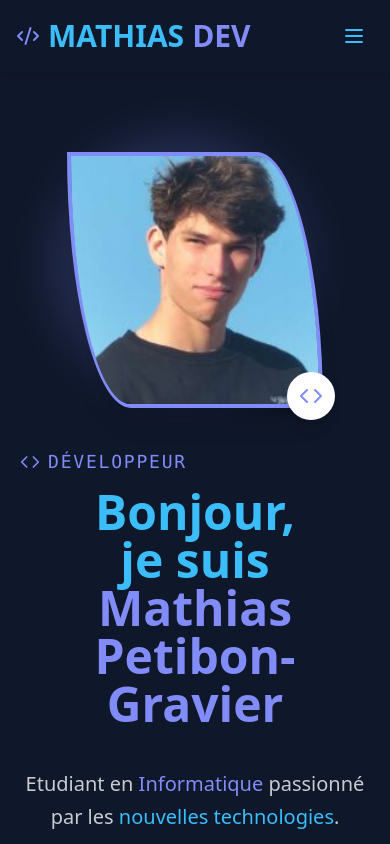
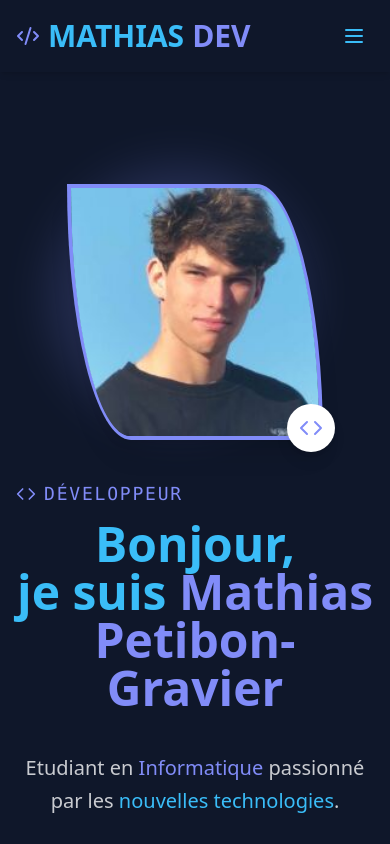
Before and after one commit to mathias-pg/Portfolio, a React (Vite) app: page / in a window 390 px wide. Shown: the top 844 px of the page. Built offline with nearby package versions, Linux system fonts and the light colour scheme.

Commit message:
Règlage d'un bug d'affichage format mobile

```diff
--- a/src/App.tsx
+++ b/src/App.tsx
@@ -1,6 +1,7 @@
 
 import './App.css'
 import Navbar from './components/Navbar'
+import { useState, useEffect } from 'react'
 import Home from './components/Home'
 import About from './components/About'
 import Competences from './components/Competences'
@@ -10,11 +11,28 @@ import Contact from './components/Contact'
 import Footer from './components/Footer'
 
 function App() {
+  const [navHeight, setNavHeight] = useState(0);
+
+  useEffect(() => {
+    const navbar = document.querySelector('div[class*="shadow-md fixed top-0"]');
+    if (navbar) {
+      setNavHeight((navbar as HTMLElement).offsetHeight);
+    }
+
+    const handleResize = () => {
+      if (navbar) {
+        setNavHeight((navbar as HTMLElement).offsetHeight);
+      }
+    };
+
+    window.addEventListener('resize', handleResize);
+    return () => window.removeEventListener('resize', handleResize);
+  }, []);
 
   return (
-    <div className="min-h-screen bg-base-100">
+    <div className="min-h-screen bg-base-100 overflow-x-hidden">
       <Navbar/>
-      <div className="overflow-x-hidden">
+      <div style={{ paddingTop: `${navHeight}px` }}>
         <Home/>
         <About/>
         <Competences/>
--- a/src/components/Navbar.tsx
+++ b/src/components/Navbar.tsx
@@ -1,5 +1,5 @@
 import { CodeXml, Home, User, Code, Briefcase, FolderGit2, Menu, X } from "lucide-react";
-import { useState, useEffect } from "react";
+import { useState, useEffect, useRef } from "react";
 const Navbar = () => {
     const [showMenu, setShowMenu] = useState(false);
     const [mobileView, setMobileView] = useState(false);
@@ -24,6 +24,9 @@ const Navbar = () => {
             setShowMenu(true);
         }
     };
+
+    const navRef = useRef<HTMLDivElement | null>(null);
+
     useEffect(() => {
         checkScreenWidth();
         window.addEventListener('resize', checkScreenWidth);
@@ -31,8 +34,9 @@ const Navbar = () => {
             window.removeEventListener('resize', checkScreenWidth);
         };
     }, [mobileView]);
+
     return (
-        <div className="flex flex-col w-full shadow-md sticky top-0 z-50">
+        <div ref={navRef} className="flex flex-col w-full shadow-md fixed top-0 left-0 right-0 z-50 bg-base-100">
             <div className="flex justify-between items-center p-4 bg-base-100">
                 <a href="#" className="font-bold text-primary flex items-center gap-2 text-3xl md:text-xl transition-all duration-300 hover:scale-105">
                     <CodeXml className="text-secondary" />
--- a/src/index.css
+++ b/src/index.css
@@ -9,17 +9,28 @@ html {
 }
 
 
-body {
+html, body, #root {
+  width: 100%;
+  max-width: 100%;
   overflow-x: hidden;
+}
+
+/* Force tous les éléments enfants à respecter la largeur */
+* {
+  max-width: 100vw;
+  box-sizing: border-box;
+}
+
+/* Correction pour les éléments absolus */
+.absolute {
   max-width: 100vw;
 }
 
-
-#root {
-  max-width: 100vw;
+/* Limiter les largeurs de container */
+.container {
+  width: 100%;
+  padding-left: 1rem;
+  padding-right: 1rem;
+  margin-left: auto;
+  margin-right: auto;
 }
-
-.overflow-container {
-  overflow-x: hidden;
-  width: 100%;
-}
```
